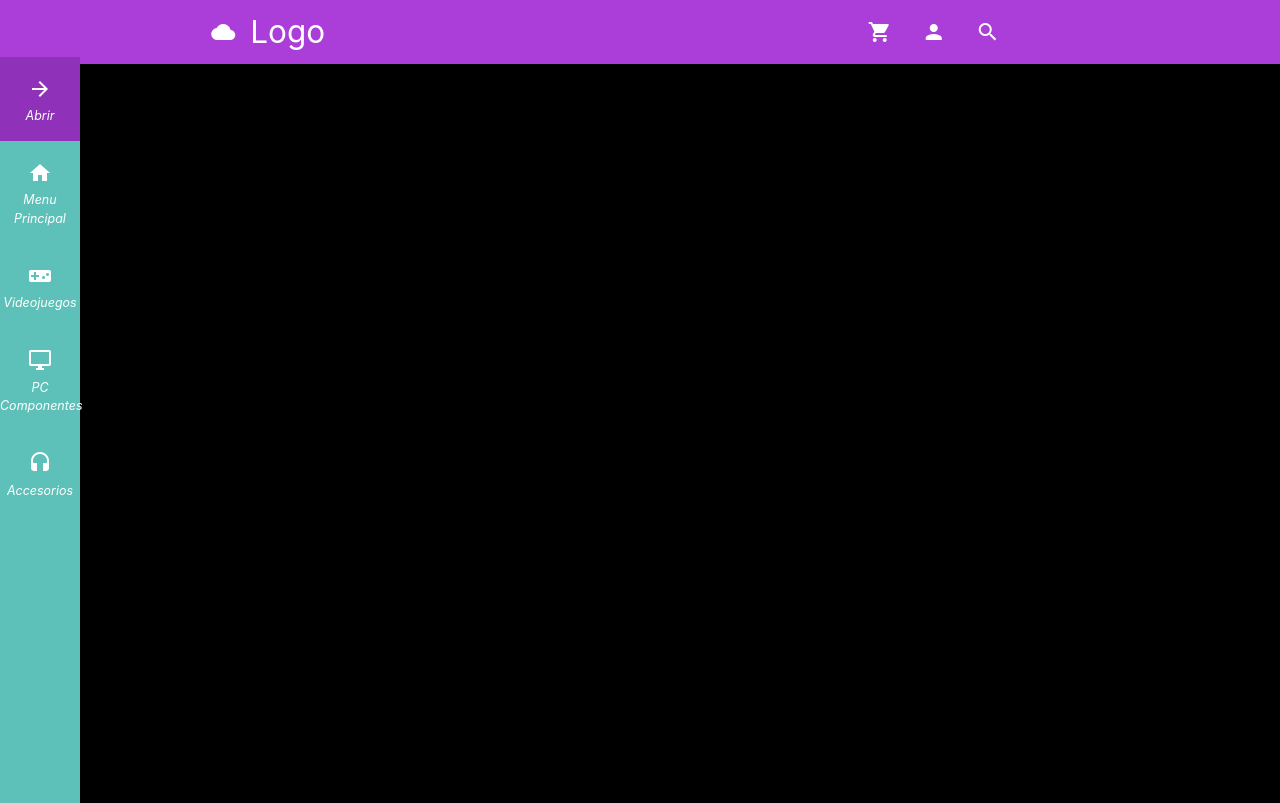
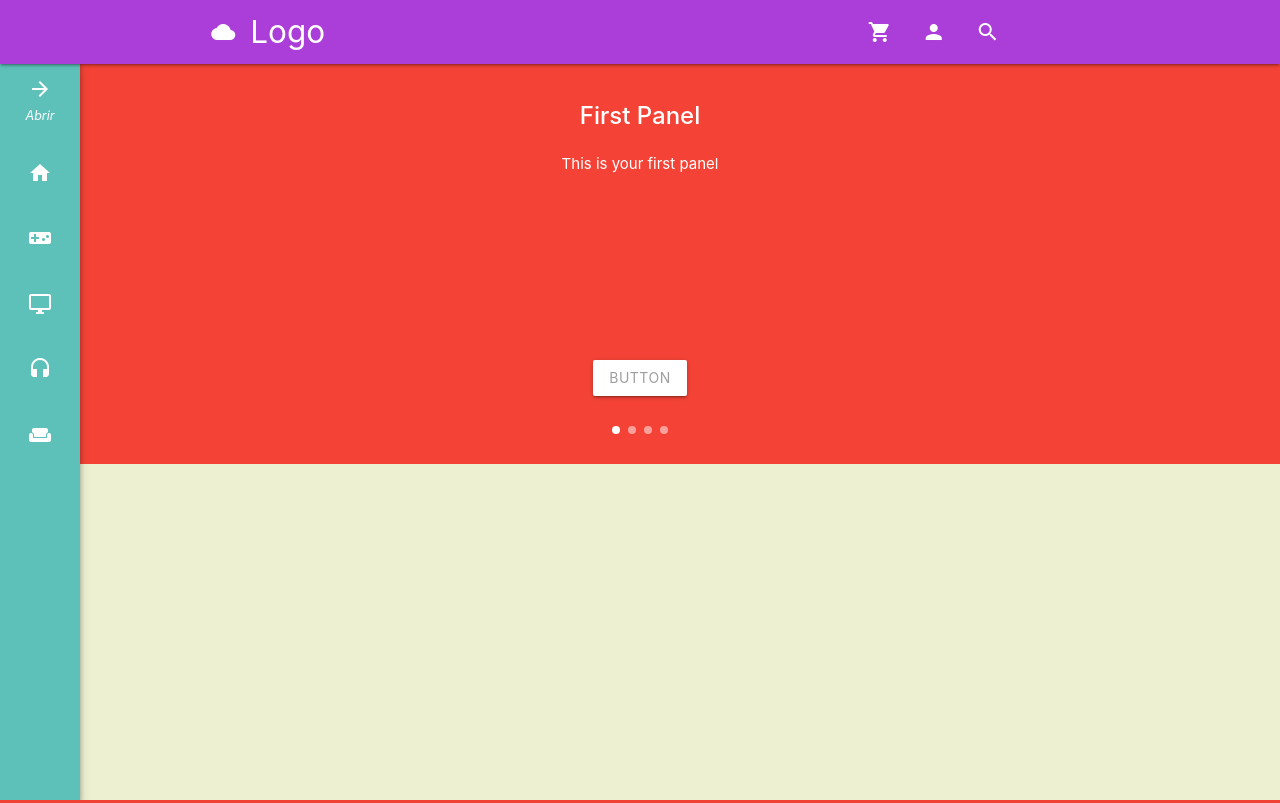
Before and after one commit to ilRakh/our-store, a PHP site: page / in a window 1280 px wide. Run offline with PHP 8.4, Linux system fonts and the light colour scheme.

Commit message:
Expansion de barra lateral y plantilla de carousel

```diff
--- a/css/style.css
+++ b/css/style.css
@@ -2,14 +2,12 @@
 html{
     margin: 0px;
     padding: 0px;
-    height: 0px;
 }
 
 body{
     margin: 0px;
     padding: 0px;
-    height: 0px;
-    background-color: rgb(0, 0, 0);
+    background-color: rgb(237, 240, 209);
 }
 
 .my-nav{
@@ -28,12 +26,15 @@
 
 .my-lnav{
     display: block;
-    position: absolute;
+    position: fixed;
     top: 5.2%;
     width: 80px;
     height: 93.3%;
     background-color: #5dc1b9;
+    box-shadow: 0 0px 5px 0 rgba(0, 0, 0, 0.14), 0 0px 5px 0px rgba(0, 0, 0, 0.12), 0 10px 10px 0 rgba(0, 0, 0, 0.2);
+    z-index: 200;
 }
+
 
 .my-lnav-item {
     display: block;
@@ -82,3 +83,12 @@
 .my-logo{
     margin-left: 200px;
 }
+
+.my-sidenav{
+    background-color: #5dc1b9;
+}
+
+.my-sidenav li a{
+    color: #ffffff;
+
+}
--- a/index.php
+++ b/index.php
@@ -13,18 +13,19 @@
 </head>
 <body>
 
+    <div class="navbar-fixed">
         <nav class="my-nav">
             <div class="nav-wrapper">
                 <div class="row">
                     <div class="col s6">
-                    <a href="#!" class="brand-logo my-logo"><i class="material-icons">cloud</i>Logo</a>
+                        <a href="#!" class="brand-logo my-logo" title="PixiShop"><i class="material-icons">cloud</i>Logo</a>
                     </div>
 
                     <div class="col s6">
 
                         <ul class="right hide-on-med-and-down">
-                        <li><a href="collapsible.html"><i class="material-icons">shopping_cart</i></a></li>
-                        <li><a href="mobile.html"><i class="material-icons">person</i></a></li>
+                            <li><a href="" title="Mi Carrito"><i class="material-icons">shopping_cart</i></a></li>
+                            <li><a href="" title="Login"><i class="material-icons">person</i></a></li>
 
                             <form>
                                 <div class="input-field">
@@ -41,10 +42,27 @@
                 </div>
             </div>
         </nav>
+    </div>
 
+    <ul id="slide-out" class="sidenav my-sidenav">
+        <br>
+        <li><a href="#" class="sidenav-close"><i class="material-icons ">arrow_back</i>Cerrar</a></li>
+        <br>
+        <li><a href="#!"><i class="material-icons">home</i>Menu Principal</a></li>
+        <br>
+        <li><a href="#!"><i class="material-icons">videogame_asset</i>Videojuegos</a></li>
+        <br>
+        <li><a href="#!"><i class="material-icons">desktop_windows</i>PC Componentes</a></li>
+        <br>
+        <li><a href="#!"><i class="material-icons">headset</i>Accesorios</a></li>
+        <br>
+        <li><a href="#!"><i class="material-icons">weekend</i>Muebles</a></li>
+    </ul>
+
+    <div class="my-navbar-fixed">
         <ul class="my-lnav">
             <li class="my-lnav-tab">
-            <a class="my-lnav-item active" href="#home">
+                <a data-target="slide-out" class="my-lnav-item sidenav-trigger show-on-large" href="#" title="Abrir">
                     <div class="my-align-icon">
                         <i class="material-icons">arrow_forward</i>
                     </div>
@@ -54,52 +72,71 @@
                 </a>
             </li>
             <li class="my-lnav-tab">
-            <a class="my-lnav-item" href="#news">
+                <a class="my-lnav-item" href="#" title="Menu Principal">
                     <div class="my-align-icon">
                         <i class="material-icons">home</i>
-                </div>
-                <div class="my-align-text">
-                    <i>Menu Principal</i>
                     </div>
                 </a>
             </li>
             <li class="my-lnav-tab">
-            <a class="my-lnav-item" href="#contact">
+                <a class="my-lnav-item" href="#" title="Videojuegos">
                     <div class="my-align-icon">
                         <i class="material-icons">videogame_asset</i>
-                </div>
-                <div class="my-align-text">
-                    <i>Videojuegos</i>
                     </div>
                 </a>
             </li>
             <li class="my-lnav-tab">
-            <a class="my-lnav-item" href="#about">
+                <a class="my-lnav-item" href="#" title="PC Componentes">
                     <div class="my-align-icon">
                         <i class="material-icons">desktop_windows</i>
-                </div>
-                <div class="my-align-text">
-                    <i>PC Componentes</i>
                     </div>
                 </a>
             </li>
             <li class="my-lnav-tab">
-            <a class="my-lnav-item" href="#about">
+                <a class="my-lnav-item" href="#" title="Accesorios">
                     <div class="my-align-icon">
                         <i class="material-icons">headset</i>
                     </div>
-                <div class="my-align-text">
-                    <i>Accesorios</i>
+                </a>
+            </li>
+            <li class="my-lnav-tab">
+                <a class="my-lnav-item" href="#" title="Muebles">
+                    <div class="my-align-icon">
+                        <i class="material-icons">weekend</i>
                     </div>
                 </a>
             </li>
         </ul>
+    </div>
 
+    <div class="carousel carousel-slider center">
+        <div class="carousel-fixed-item center">
+            <a class="btn waves-effect white grey-text darken-text-2">button</a>
+        </div>
+        <div class="carousel-item red white-text" href="#one!">
+            <h2>First Panel</h2>
+            <p class="white-text">This is your first panel</p>
+        </div>
+        <div class="carousel-item amber white-text" href="#two!">
+            <h2>Second Panel</h2>
+            <p class="white-text">This is your second panel</p>
+        </div>
+        <div class="carousel-item green white-text" href="#three!">
+            <h2>Third Panel</h2>
+            <p class="white-text">This is your third panel</p>
+        </div>
+        <div class="carousel-item blue white-text" href="#four!">
+            <h2>Fourth Panel</h2>
+            <p class="white-text">This is your fourth panel</p>
+        </div>
+    </div>
 
+<!-- <br><br><br><br><br><br><br><br><br><br><br><br><br><br><br><br><br><br><br><br><br><br><br><br><br><br><br><br><br><br><br><br><br><br><br><br><br><br><br><br><br><br><br><br><br><br><br><br><br><br><br><br><br><br><br><br><br><br><br><br><br><br><br><br><br><br><br><br><br><br><br><br><br><br><br><br><br><br><br><br><br><br><br><br><br><br><br><br><br><br><br><br><br><br><br><br><br><br><br><br> -->
 
     <script src="https://cdn.jsdelivr.net/npm/bootstrap@5.0.2/dist/js/bootstrap.bundle.min.js" integrity="sha384-MrcW6ZMFYlzcLA8Nl+NtUVF0sA7MsXsP1UyJoMp4YLEuNSfAP+JcXn/tWtIaxVXM" crossorigin="anonymous"></script>
     <script src="https://code.jquery.com/jquery-3.3.1.js"></script>
     <script src="materialize/js/materialize.min.js"></script>
     <script src="bootstrap/js/bootstrap.min.js"></script>
+    <script src="js/script.js"></script>
 </body>
 </html>
--- a/js/script.js
+++ b/js/script.js
@@ -0,0 +1,22 @@
+
+document.addEventListener('DOMContentLoaded', function() {
+    var elems = document.querySelectorAll('.sidenav');
+    var instances = M.Sidenav.init(elems, options);
+});
+
+document.addEventListener('DOMContentLoaded', function() {
+    var elems = document.querySelectorAll('.carousel');
+    var instances = M.Carousel.init(elems, options);
+  });
+
+$(document).ready(function(){
+    $('.sidenav').sidenav();
+});
+
+$(document).ready(function(){
+    $('.carousel').carousel();
+});
+$('.carousel.carousel-slider').carousel({
+    fullWidth: true,
+    indicators: true
+});
```
Lines whose indentation alone changed are shown as unchanged.
